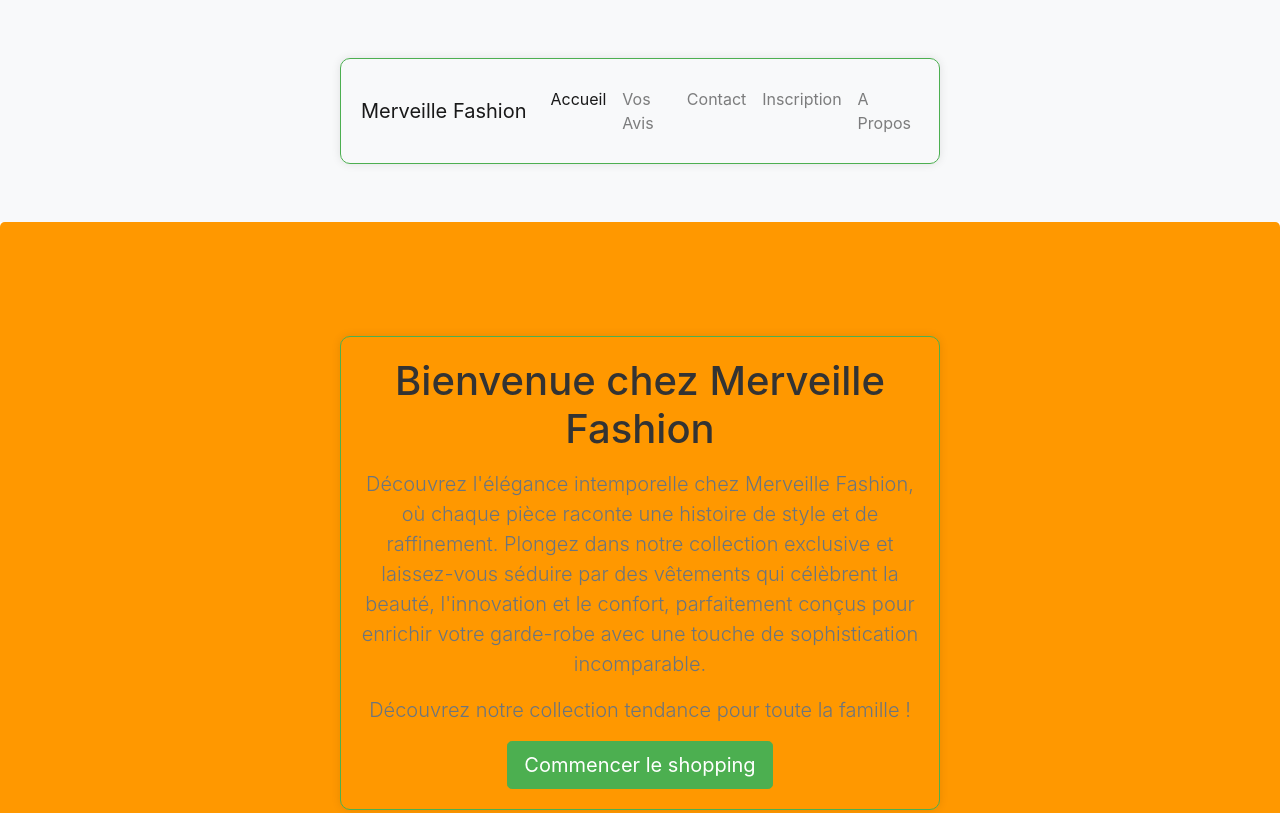
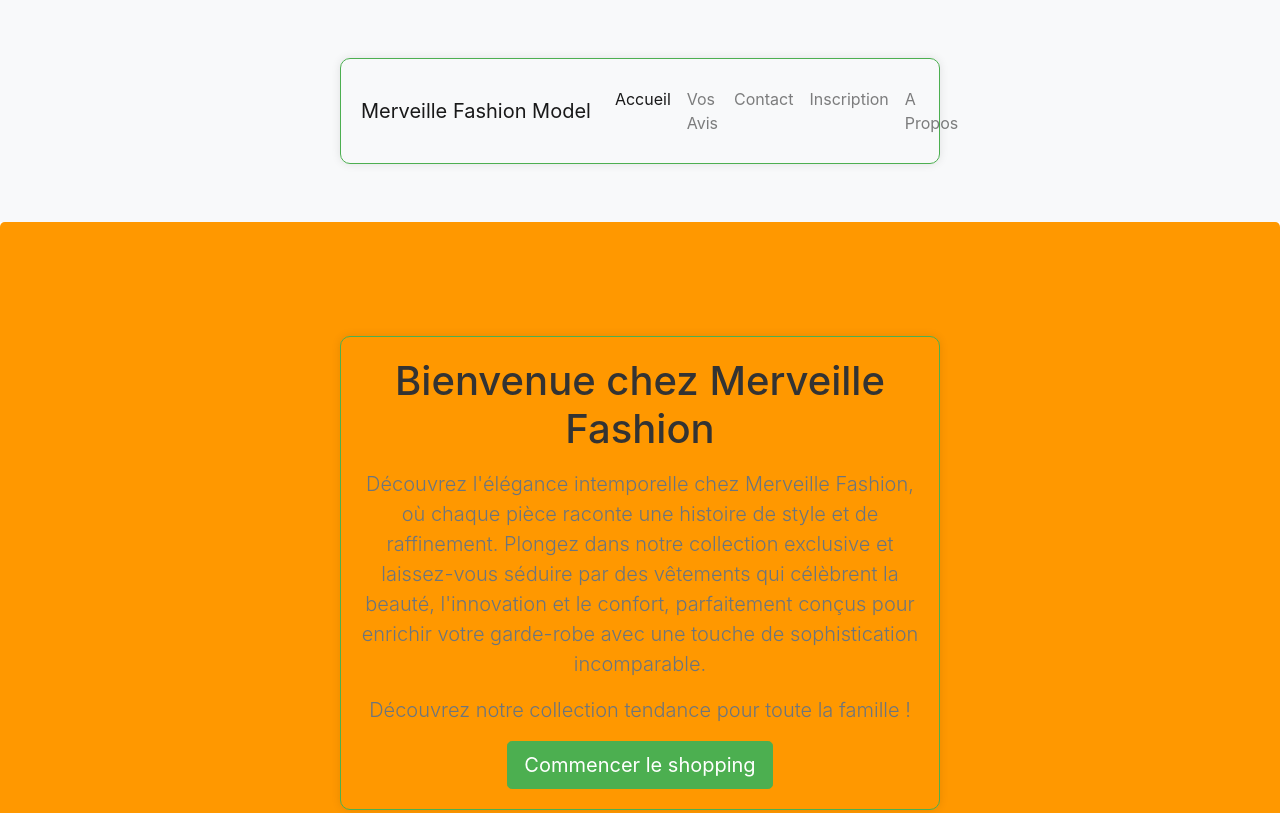
Before and after one commit to Merv6/Merveille, a plain HTML site: page index.html in a window 1280 px wide. Shown: the top 813 px of the page. Drawn offline with nearby package versions, Linux system fonts and the light colour scheme.

Commit message:
Message décrivant les modifications apportées

```diff
--- a/index.html
+++ b/index.html
@@ -13,7 +13,7 @@
   <!-- Barre de navigation -->
   <nav class="navbar navbar-expand-lg navbar-light bg-light">
     <div class="container">
-      <a class="navbar-brand" href="#">Merveille Fashion</a>
+      <a class="navbar-brand" href="#">Merveille Fashion Model</a>
       <button class="navbar-toggler" type="button" data-toggle="collapse" data-target="#navbarNav" aria-controls="navbarNav" aria-expanded="false" aria-label="Toggle navigation">
         <span class="navbar-toggler-icon"></span>
       </button>
```
